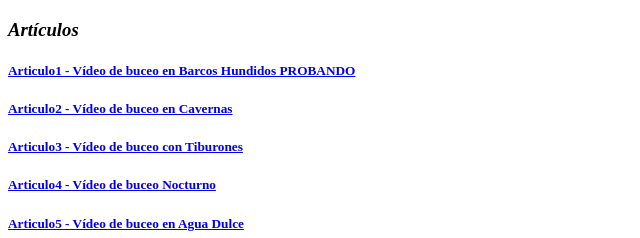
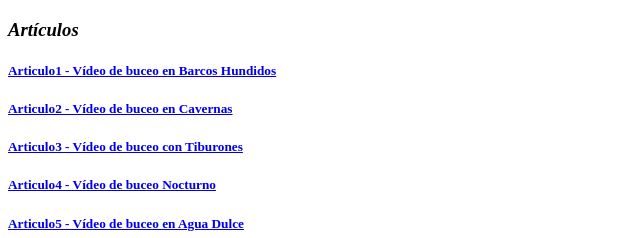
Before and after one commit to Maldisub/PAC2Desarrollo, a plain HTML site: page index.html in a window 1280 px wide. Shown: the part 219-457 px from the top of the page, 0-640 px from the left. Drawn offline with Linux system fonts and the light colour scheme.

Commit message:
Update index.html

```diff
--- a/index.html
+++ b/index.html
@@ -20,7 +20,7 @@
     bajo el agua</h5>
     <h3><i>Artículos</i></h3>
     <a href="WebContent/Articulos/Articulo1.html"><h5>Articulo1
-    - Vídeo de buceo en Barcos Hundidos PROBANDO</h5></a>
+    - Vídeo de buceo en Barcos Hundidos</h5></a>
 	<a href="WebContent/Articulos/Articulo2.html"><h5>Articulo2
 	- Vídeo de buceo en Cavernas</h5></a>
 	<a href="WebContent/Articulos/Articulo3.html"><h5>Articulo3
```
